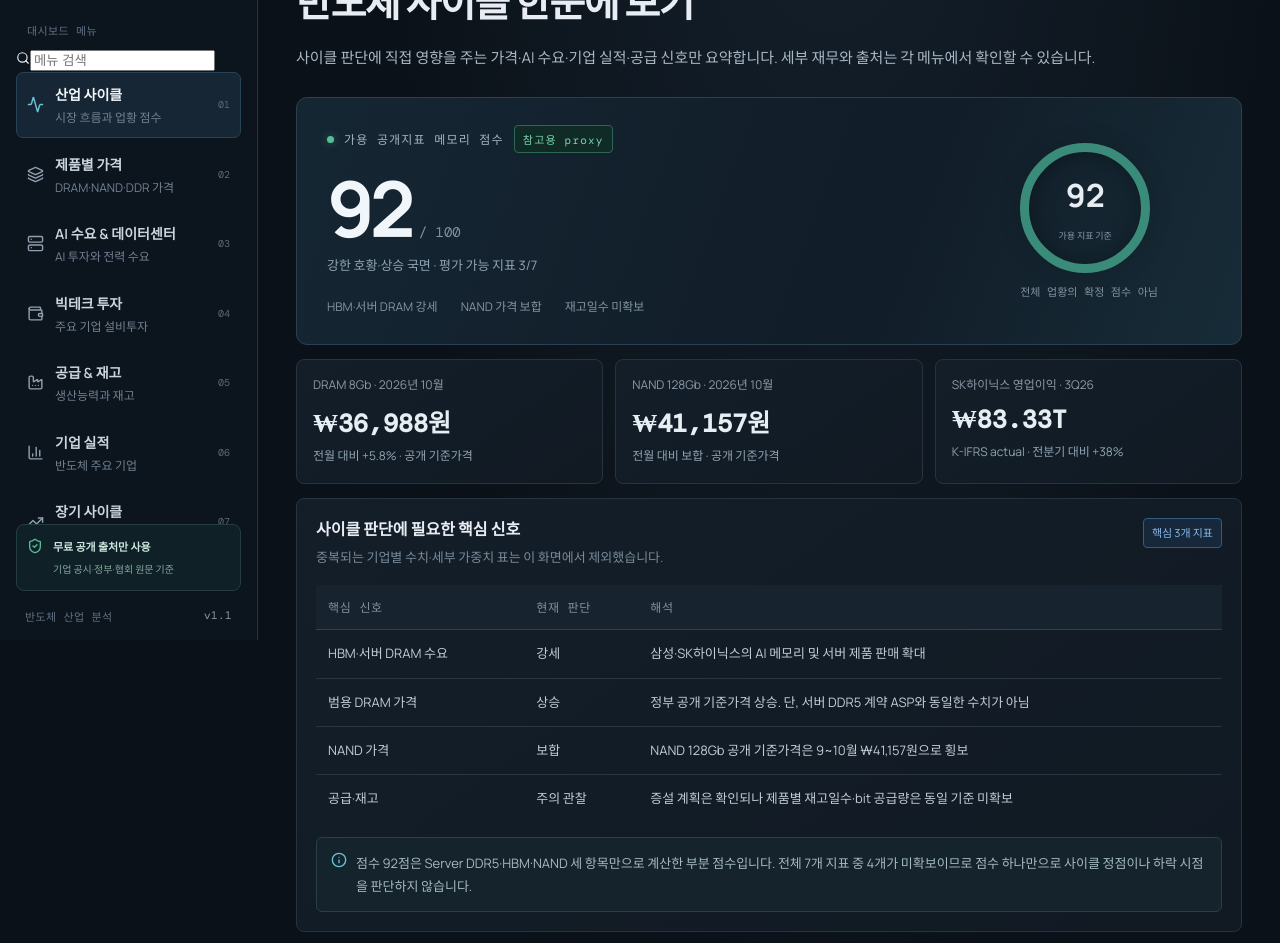
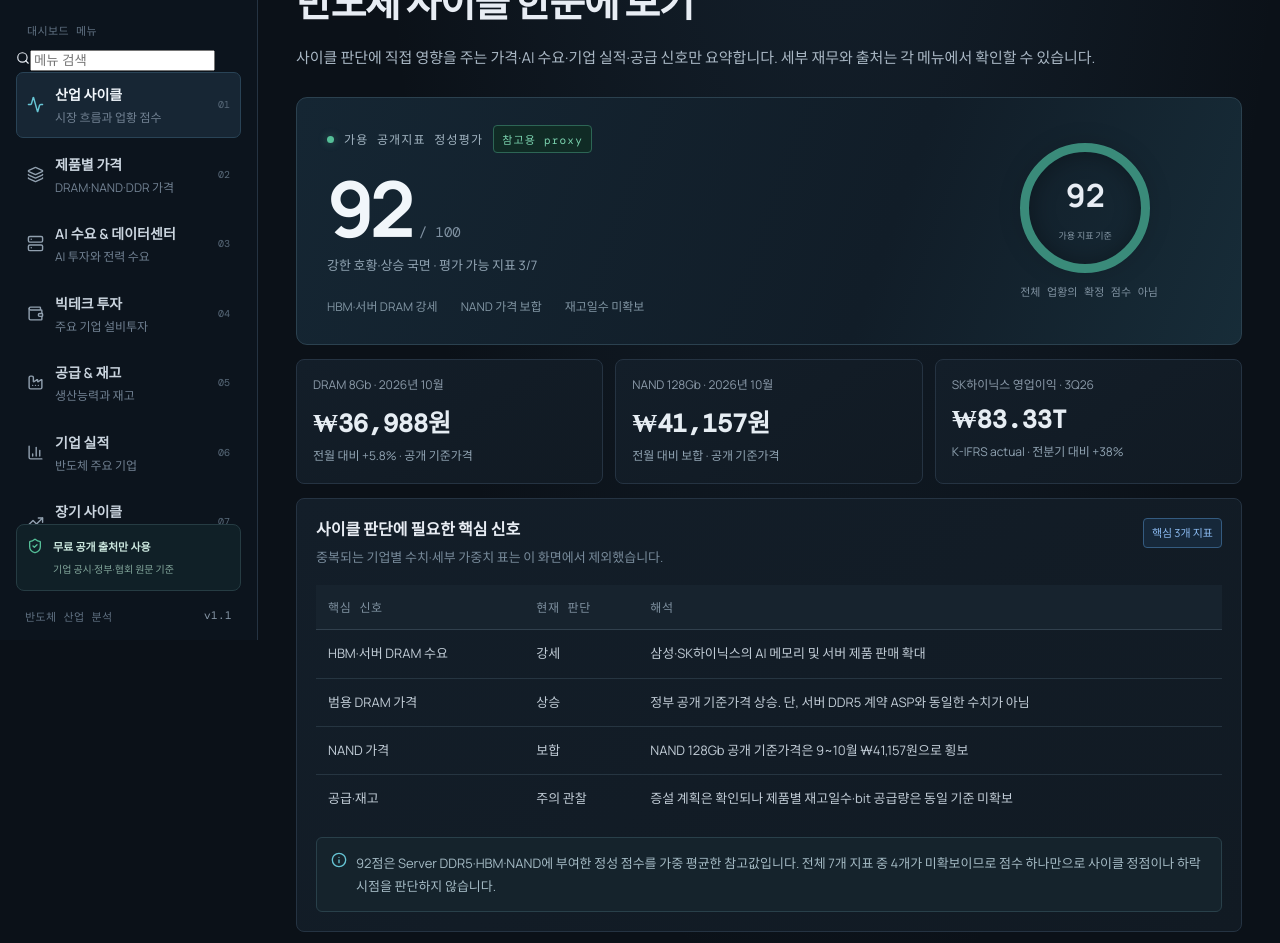
Before and after one commit to chs03220322-creator/semiconductor-intelligence, a React (Vite) app: page / in a window 1280 px wide. Shown: the part 160-1103 px from the top of the page. Built offline with nearby package versions, Linux system fonts and the light colour scheme.

Commit message:
Clarify cycle score as a partial qualitative estimate

```diff
--- a/src/App.tsx
+++ b/src/App.tsx
@@ -209,7 +209,7 @@ function Overview({period,setPeriod}:{period:Period;setPeriod:(p:Period)=>void})
  const data=period==='3Y'?market.slice(-3):period==='5Y'?market.slice(-5):market;
  return <>
   <Title eyebrow="01 / CYCLE MONITOR" title="반도체 사이클 한눈에 보기" desc="사이클 판단에 직접 영향을 주는 가격·AI 수요·기업 실적·공급 신호만 요약합니다. 세부 재무와 출처는 각 메뉴에서 확인할 수 있습니다."/>
-  <div className="hero-score"><div className="score-main"><div className="score-label"><span className="live-dot"/> 가용 공개지표 메모리 점수 <Pill tone="green">참고용 proxy</Pill></div><div className="score-number">{cycleScore}<small>/ 100</small></div><p>강한 호황·상승 국면 · 평가 가능 지표 3/7</p><div className="score-foot"><span>HBM·서버 DRAM 강세</span><span>NAND 가격 보합</span><span>재고일수 미확보</span></div></div><div className="score-gauge"><div className="gauge-ring"><div><strong>{cycleScore}</strong><span>가용 지표 기준</span></div></div><small>전체 업황의 확정 점수 아님</small></div></div>
+  <div className="hero-score"><div className="score-main"><div className="score-label"><span className="live-dot"/> 가용 공개지표 정성평가 <Pill tone="green">참고용 proxy</Pill></div><div className="score-number">{cycleScore}<small>/ 100</small></div><p>강한 호황·상승 국면 · 평가 가능 지표 3/7</p><div className="score-foot"><span>HBM·서버 DRAM 강세</span><span>NAND 가격 보합</span><span>재고일수 미확보</span></div></div><div className="score-gauge"><div className="gauge-ring"><div><strong>{cycleScore}</strong><span>가용 지표 기준</span></div></div><small>전체 업황의 확정 점수 아님</small></div></div>
   <div className="stats-grid three">
    <Stat label="DRAM 8Gb · 2026년 10월" value="$27.5" sub="전월 대비 +5.8% · 공개 기준가격"/>
    <Stat label="NAND 128Gb · 2026년 10월" value="$30.6" sub="전월 대비 보합 · 공개 기준가격"/>
@@ -222,7 +222,7 @@ function Overview({period,setPeriod}:{period:Period;setPeriod:(p:Period)=>void})
     ['NAND 가격','보합','NAND 128Gb 공개 기준가격은 9~10월 $30.6으로 횡보'],
     ['공급·재고','주의 관찰','증설 계획은 확인되나 제품별 재고일수·bit 공급량은 동일 기준 미확보']
    ]}/>
-   <Notice>점수 92점은 Server DDR5·HBM·NAND 세 항목만으로 계산한 부분 점수입니다. 전체 7개 지표 중 4개가 미확보이므로 점수 하나만으로 사이클 정점이나 하락 시점을 판단하지 않습니다.</Notice>
+   <Notice>92점은 Server DDR5·HBM·NAND에 부여한 정성 점수를 가중 평균한 참고값입니다. 전체 7개 지표 중 4개가 미확보이므로 점수 하나만으로 사이클 정점이나 하락 시점을 판단하지 않습니다.</Notice>
   </div>
   <div className="panel"><div className="panel-head"><div><h3>현재 사이클 해석</h3><p>이번 주 핵심 판단만 읽도록 요약</p></div><Pill tone="green">강한 확장 국면</Pill></div>
    <Table headers={['구분','판단']} rows={[
```
